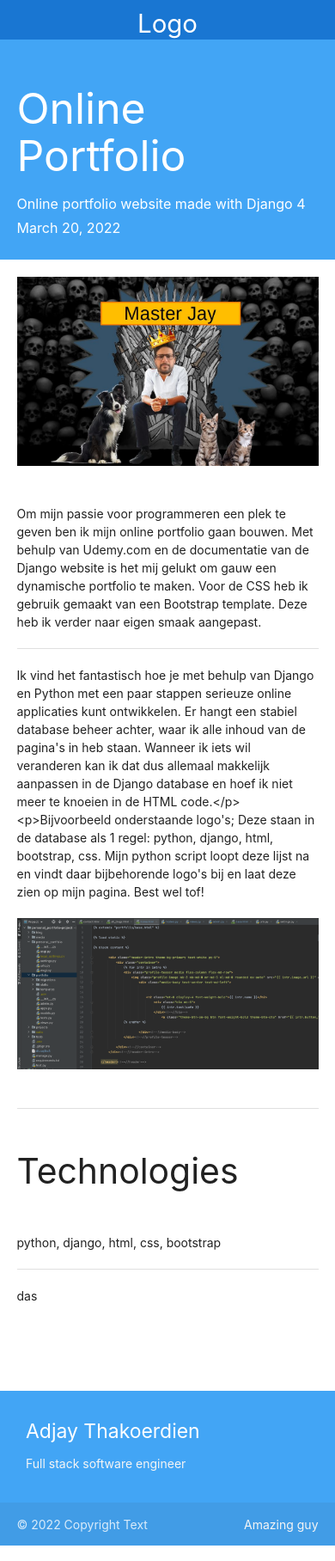
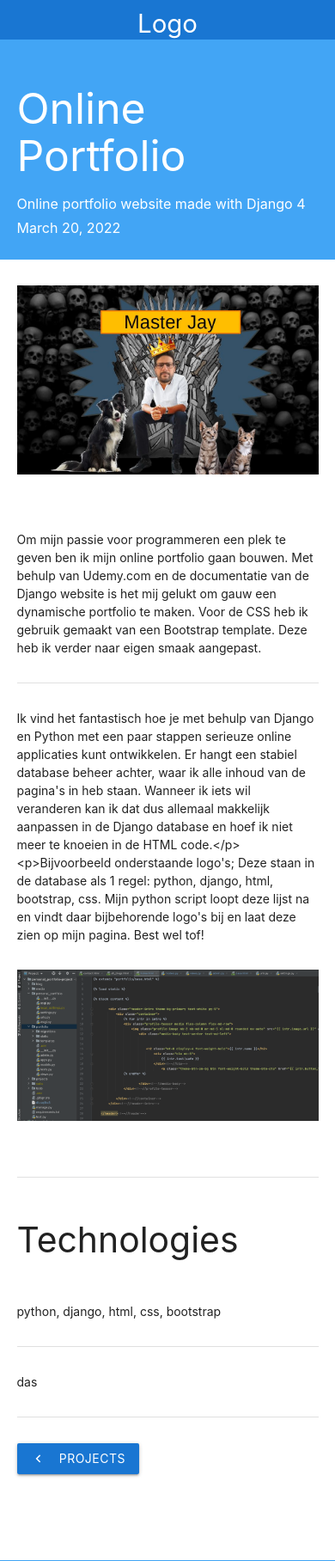
Before and after one commit to adjaythakoerdien/portfolio, a Django app: page /projects/1/ in a window 390 px wide. Shown: the top 1816 px of the page at 86% size. Run offline with Django 4.2, Linux system fonts and the light colour scheme; data comes from the database, SQL or seed files in the repository; both versions use the stored data as it was after the commit.

Commit message:
responsive images and new blog models for extra images

```diff
--- a/blog/models.py
+++ b/blog/models.py
@@ -14,6 +14,10 @@ class Post(models.Model):
     text_end = models.TextField(blank=True)
     url = models.TextField(blank=True, max_length=250)
     image1 = models.ImageField(null=True, blank=True, upload_to="images/")
+    image2 = models.ImageField(null=True, blank=True, upload_to="images/")
+    image3 = models.ImageField(null=True, blank=True, upload_to="images/")
+    image4= models.ImageField(null=True, blank=True, upload_to="images/")
+    image5 = models.ImageField(null=True, blank=True, upload_to="images/")
 
     def __str__(self):
         return self.title + ' | ' + str(self.author)
--- a/projects/templates/project_detail.html
+++ b/projects/templates/project_detail.html
@@ -17,25 +17,25 @@
 <section class="container">
 <!--    <h6>{{ project.date }}</h6>-->
 
-    <img style="margin: 20px 0;" class="responsive-img" src="{{ project.image1.url }}" />
+    <img style="margin: 30px 0;" class="responsive-img" src="{{ project.image1.url }}" />
 
 
-    <div style="margin: 20px 0;">
+    <div style="margin: 30px 0;">
         {{ project.intro }}
     </div>
 
-    <div class="divider" style="margin:20px 0;"></div>
+    <div class="divider" style="margin:30px 0;"></div>
 
     <div>
         {{ project.text }}
 
         {% if project.image2 %}
-        <img style="margin: 20px 0;" class="responsive-img" src="{{ project.image2.url }}" />
+        <img style="margin: 30px 0;" class="responsive-img" src="{{ project.image2.url }}" />
         {% endif %}
 
     </div>
 
-    <div class="divider"  style="margin:20px 0;"></div>
+    <div class="divider"  style="margin:30px 0;"></div>
 
     <div>
         <h3>Technologies</h3>
@@ -47,16 +47,26 @@
 
     {% if project.text_end %}
 
-    <div class="divider"  style="margin:20px 0;"></div>
+    <div class="divider"  style="margin:30px 0;"></div>
 
 
-    <div style="margin: 20px 0;">
+    <div style="margin: 30px 0;">
         {{ project.text_end }}
     </div>
 
     {% endif %}
 
+    <div style="margin: 30px 0;" class="divider"></div>
+
+    <a href="{% url 'projects' %}">
+    <button class="btn waves-effect blue darken-2" type="button" name="back">
+        <i class="material-icons left">chevron_left</i>
+        Projects
+    </button>
+    </a>
 
 </section>
 
+
+
 {% endblock %}
```
Also changed, not shown: blog/templates/blog_detail.html (+17 -7 lines), blog/migrations/0004_post_image2_post_image3_post_image4_post_image5.py (added), db.sqlite3, media/images/image_2022_03_11T08_05_56_438Z_AABm2FE.png (added).
